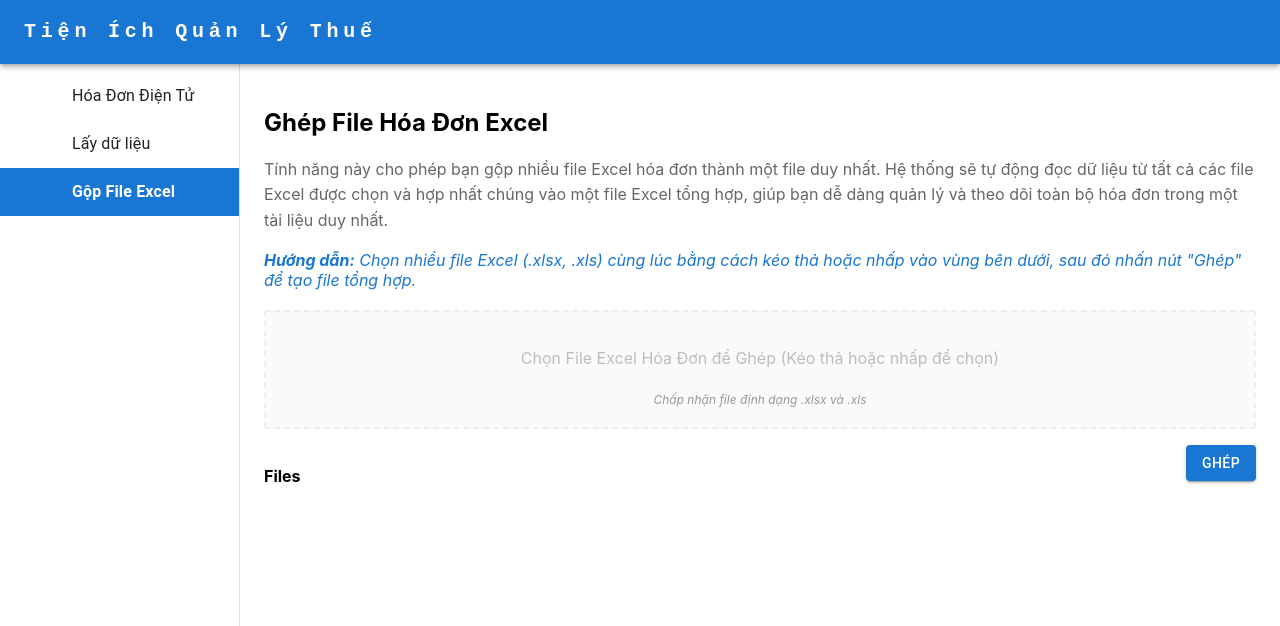
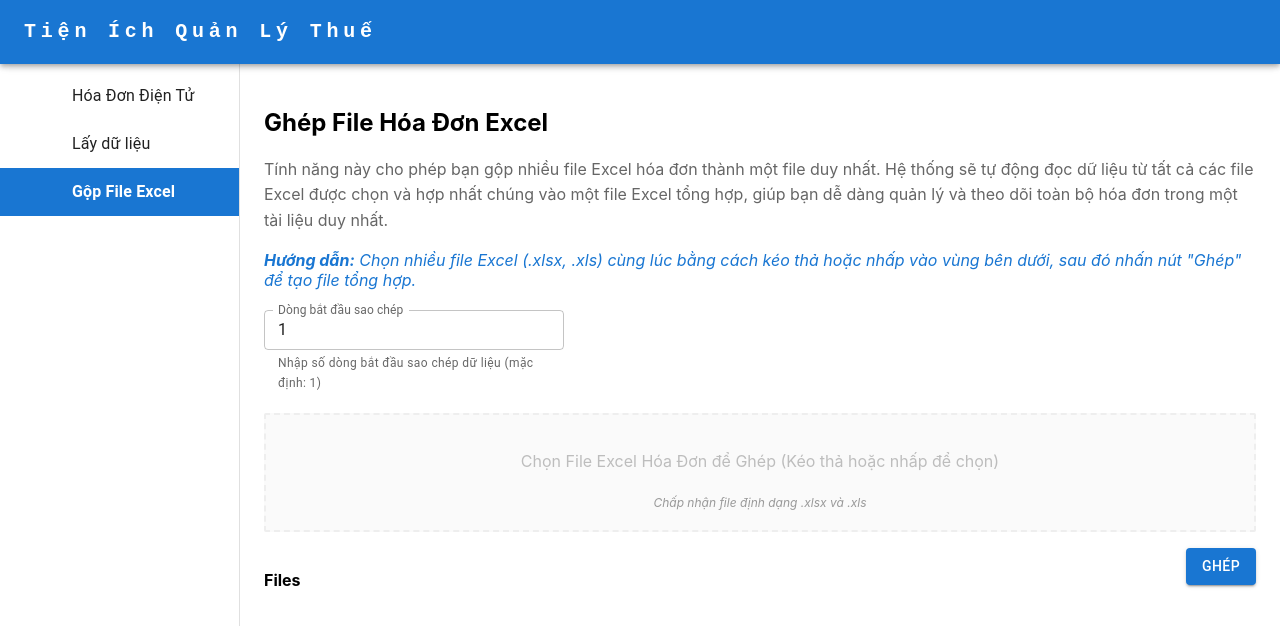
Before and after one commit to LYSAYHOI/tax-management, a React (Create React App) app: page /invoices-excel-merge in a window 1280 px wide. Shown: the top 626 px of the page. Built offline with nearby package versions, Linux system fonts and the light colour scheme; some icons are missing.

Commit message:
add start copy row number to merge file feature

```diff
--- a/src/component/invoicefilemerge/ExcelInvoiceMerge.component.tsx
+++ b/src/component/invoicefilemerge/ExcelInvoiceMerge.component.tsx
@@ -1,4 +1,4 @@
-import { Button } from "@mui/material";
+import { Button, TextField } from "@mui/material";
 import { useMemo, useState } from "react";
 import { useDropzone } from "react-dropzone";
 import "./ExcelInvoiceMerge.style.css";
@@ -35,6 +35,7 @@ const rejectStyle = {
 
 export default function ExcelInvoiceMergeComponent() {
   const [files, setFiles] = useState<File[]>([]);
+  const [startRow, setStartRow] = useState<number>(1);
 
   const { getRootProps, getInputProps, isFocused, isDragAccept, isDragReject } =
     useDropzone({
@@ -76,6 +77,21 @@ export default function ExcelInvoiceMergeComponent() {
           kéo thả hoặc nhấp vào vùng bên dưới, sau đó nhấn nút "Ghép" để tạo file tổng hợp.
         </p>
       </div>
+      <div style={{ marginBottom: '20px' }}>
+        <TextField
+          label="Dòng bắt đầu sao chép"
+          type="number"
+          value={startRow}
+          onChange={(e) => setStartRow(Number(e.target.value))}
+          variant="outlined"
+          size="small"
+          slotProps={{
+            htmlInput: { min: 1 }
+          }}
+          helperText="Nhập số dòng bắt đầu sao chép dữ liệu (mặc định: 1)"
+          style={{ width: '300px' }}
+        />
+      </div>
       <div {...getRootProps({ style })}>
         <input {...getInputProps()} />
         <p>Chọn File Excel Hóa Đơn để Ghép (Kéo thả hoặc nhấp để chọn)</p>
--- a/src/util/Constant.ts
+++ b/src/util/Constant.ts
@@ -10,13 +10,12 @@ const ENDPOINT = {
     MTT_EXPORT_INVOICE_API: ENDPOINT_VERSION.V1 + "/sco-query/invoices/export-xml",
   },
   EXCEL_MERGE: {
-    MERGE: "/excel-merge"
+    MERGE: ENDPOINT_VERSION.V2 + "/excel-merge"
   },
   INVOICE: {
     MERGE_FILE: "/invoice/merge-list",
     DETAIL: ENDPOINT_VERSION.V2 +  "/invoice/extract-xml-data",
   }
-
 };
 
 export { ENDPOINT };
```
